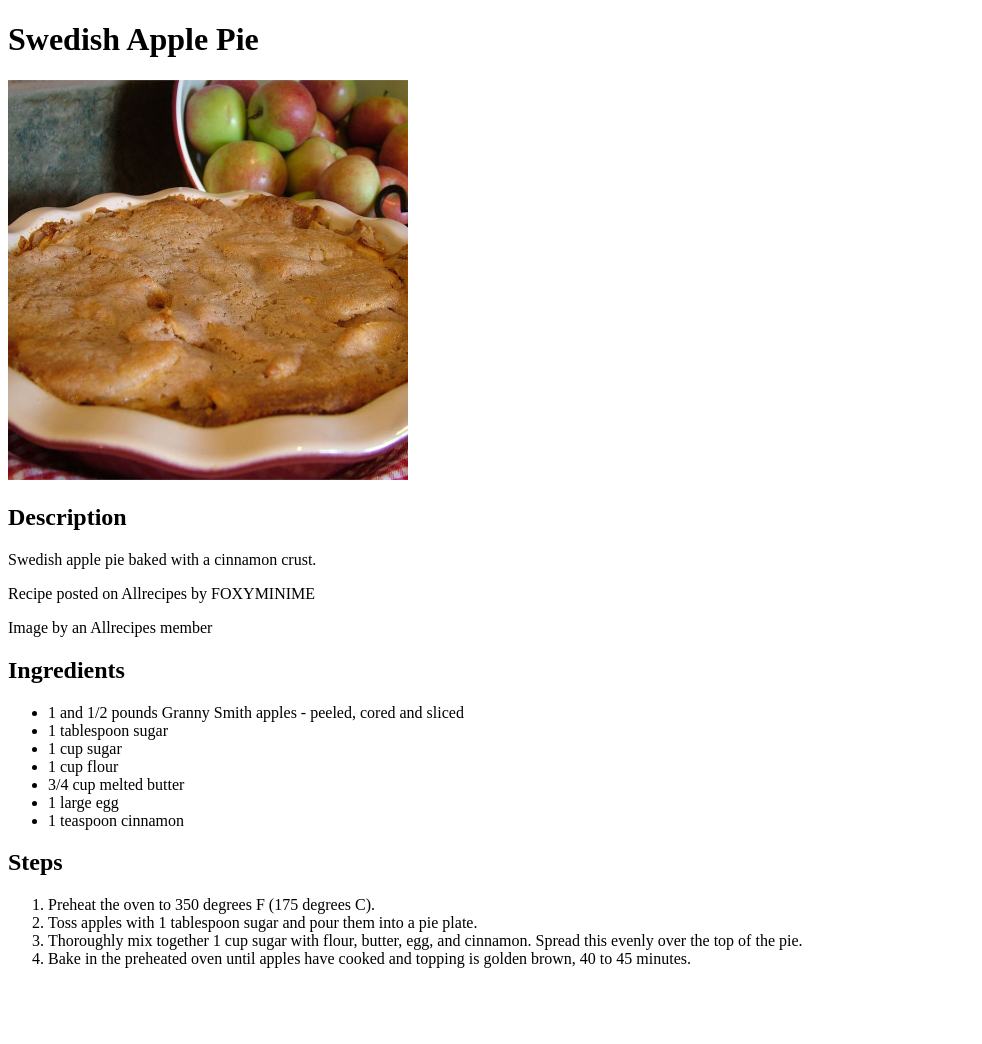
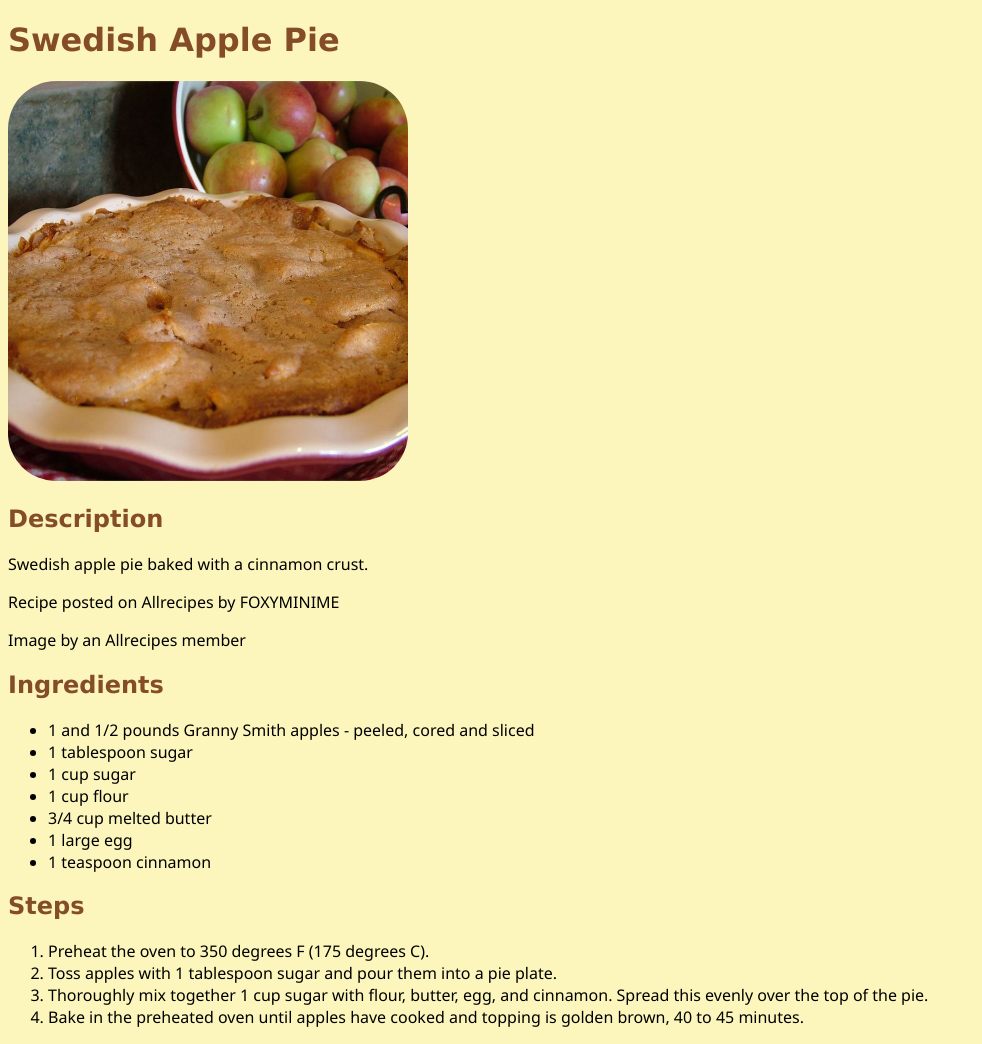
Before and after one commit to Liskodisko/odin-recipes, a plain HTML site: page recipes/applepie.html in a window 1280 px wide. Shown: the whole page, without its empty margins (0-982 px from the left). Before the commit the page ends 984 px from the top, so only its background shows below. Drawn offline with Linux system fonts and the light colour scheme.

Commit message:
Add basic styling to odin-recipes
Added some basic font, color and image corner
styling to odin-recipes project.

```diff
--- a/recipes/applepie.html
+++ b/recipes/applepie.html
@@ -1,19 +1,21 @@
 <!DOCTYPE html>
 <html lang="en">
+
 <head>
     <meta charset="UTF-8">
     <title>Odin Recipes</title>
+    <link rel="stylesheet" href="../styles/styles.css">
 </head>
+
 <body>
     <h1>Swedish Apple Pie</h1>
-        <img src="../images/pie.jpg" alt="A delicious Swedish apple pie, image by an Allrecipes member"
-        width="400">
+    <img src="../images/pie.jpg" alt="A delicious Swedish apple pie, image by an Allrecipes member" width="400">
     <h2>Description</h2>
     <p>Swedish apple pie baked with a cinnamon crust.</p>
     <p>Recipe posted on Allrecipes by FOXYMINIME</p>
     <p>Image by an Allrecipes member</p>
     <h2>Ingredients</h2>
-        <ul>
+    <ul class="ingredients">
         <li>1 and 1/2 pounds Granny Smith apples - peeled, cored and sliced</li>
         <li>1 tablespoon sugar</li>
         <li>1 cup sugar</li>
@@ -23,11 +25,13 @@
         <li>1 teaspoon cinnamon</li>
     </ul>
     <h2>Steps</h2>
-        <ol>
+    <ol class="steps">
         <li>Preheat the oven to 350 degrees F (175 degrees C).</li>
         <li>Toss apples with 1 tablespoon sugar and pour them into a pie plate.</li>
-            <li>Thoroughly mix together 1 cup sugar with flour, butter, egg, and cinnamon. Spread this evenly over the top of the pie.</li>
+        <li>Thoroughly mix together 1 cup sugar with flour, butter, egg, and cinnamon. Spread this evenly over the top
+            of the pie.</li>
         <li>Bake in the preheated oven until apples have cooked and topping is golden brown, 40 to 45 minutes.</li>
     </ol>
 </body>
+
 </html>
--- /dev/null
+++ b/styles/styles.css
@@ -0,0 +1,19 @@
+* {
+    background-color: #fcf6bd;
+}
+
+h1,
+h2 {
+    color: #854d27;
+    font-family: Verdana, Tahoma, sans-serif;
+}
+
+p,
+li {
+    color: black;
+    font-family: 'Segoe UI', Tahoma, Verdana, sans-serif;
+}
+
+img {
+    border-radius: 12%;
+}
```
Also changed, not shown: index.html (+4 -0 lines), recipes/overnight.html (+6 -1 lines), recipes/stroganoff.html (+10 -3 lines). Lines whose indentation alone changed are shown as unchanged.
